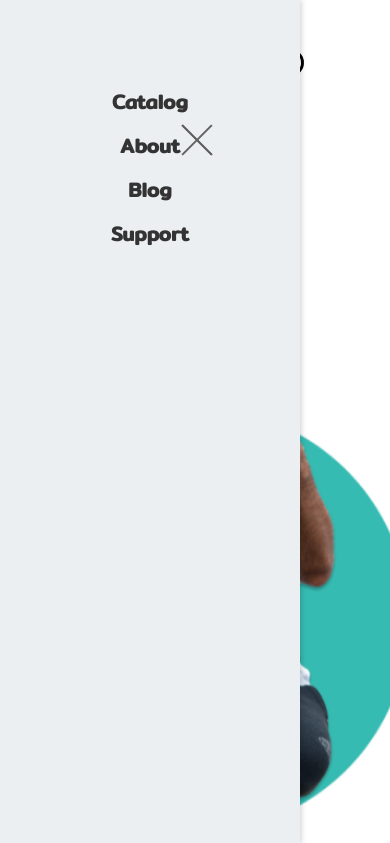
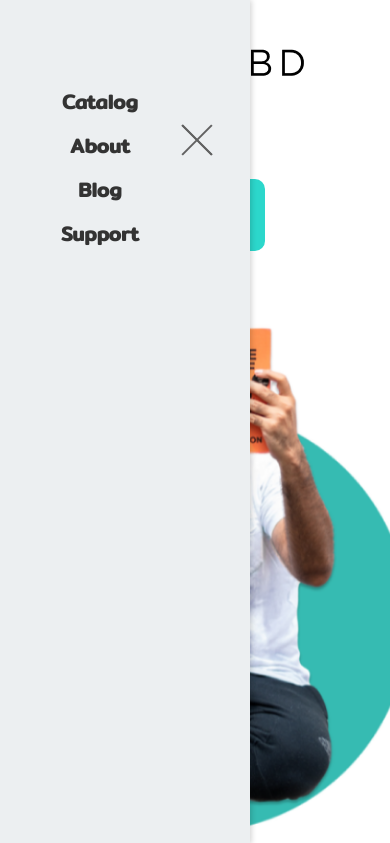
Before and after one commit to anton-vterkovsky/scribt-mv, a plain HTML site: page index.html in a window 390 px wide. Both pictures are taken after a click on the label 196 px from the left and 152 px from the top of the page. Shown: the top 843 px of the page. Drawn offline with Linux system fonts and the light colour scheme.

Commit message:
Update styles.css

```diff
--- a/css/styles.css
+++ b/css/styles.css
@@ -274,7 +274,7 @@ body {
 }
 #menu__toggle:checked ~ .menu__box {
     visibility: visible;
-    left: 0;
+    left: -50px;
 }
 
 .menu__btn > span,
```
